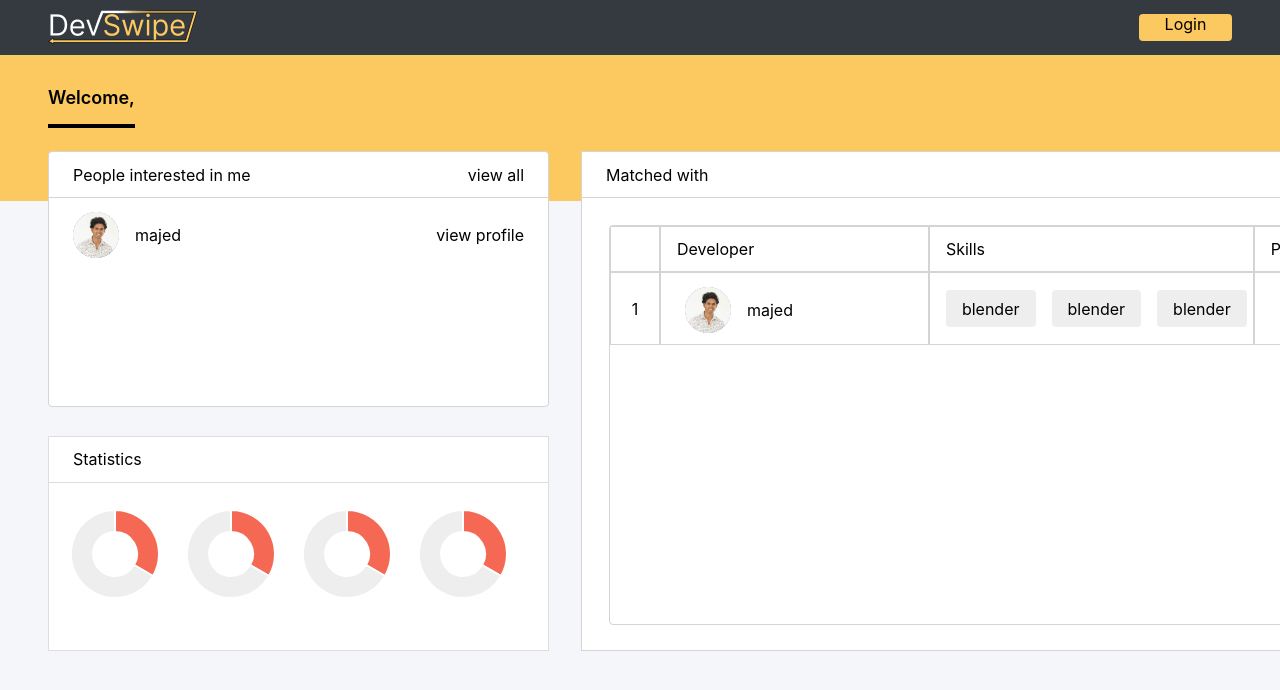
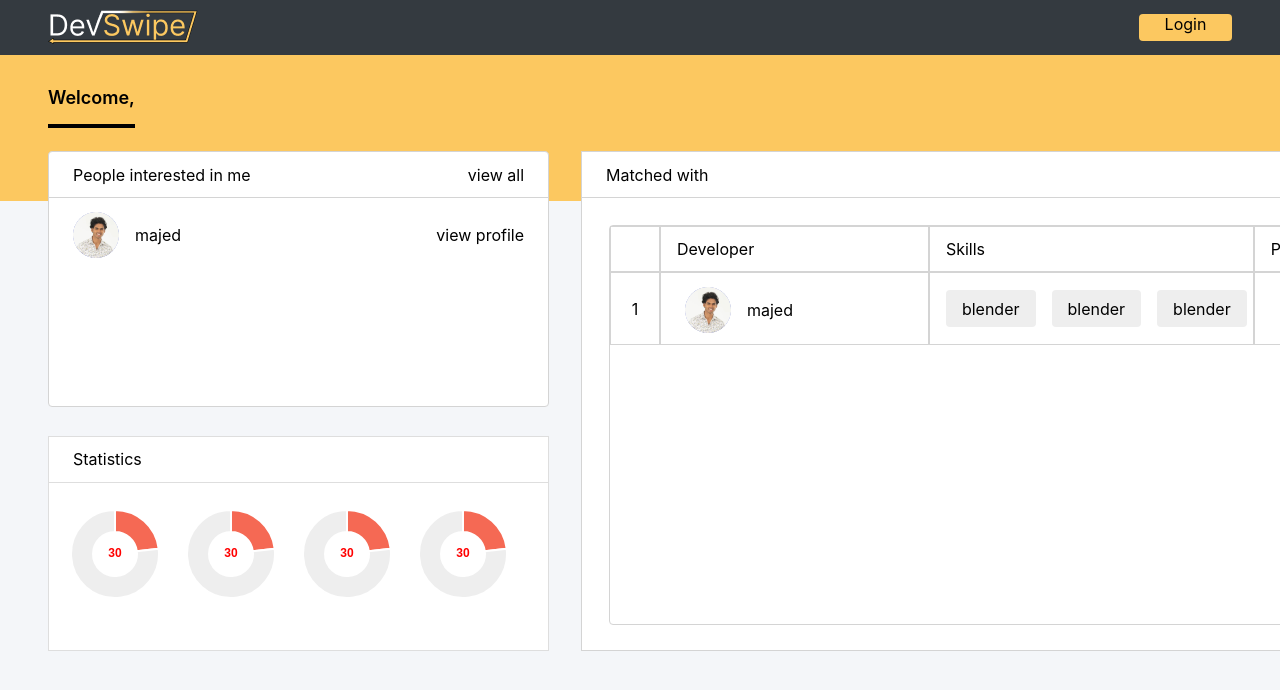
Before and after one commit to Majed-Habli/DevVibe, a React (Create React App) app in the folder Front-End-Website/dev-swipe-web/: page /dashboard in a window 1280 px wide. Shown: the top 690 px of the page. Built offline with nearby package versions, Linux system fonts and the light colour scheme.

Commit message:
Client-Web <> Updated the donut component code.

```diff
--- a/Front-End-Website/dev-swipe-web/src/components/charts/donut/donut.jsx
+++ b/Front-End-Website/dev-swipe-web/src/components/charts/donut/donut.jsx
@@ -12,19 +12,59 @@ const Donut = () =>{
     const data  = {
         labels: [],
         datasets: [{
-            label: 'Poll',
-            data: [3, 6],
+            label: '',
+            data: [30,100],
             backgroundColor: ['#F56954', '#EEEEEE'],
         }]
     }
 
     const options = {
+        responsive: true,
+        plugins: {
+        tooltip: {
+            enabled: false // <-- this option disables tooltips
+        }
+        }
+    }
 
+    const centerText = {
+        id: 'centerText',
+        beforeDatasetsDraw(chart, args, pluginOptions){
+            const {ctx, data} = chart;
+            ctx.save();
+            ctx.font = 'bolder 12px sans-serif';
+            ctx.fillStyle = 'red';
+            ctx.textAlign = 'center';
+            ctx.textBaseLine = 'middle';
+            ctx.fillText(data.datasets[0].data[0], chart.getDatasetMeta(0).data[0].x, chart.getDatasetMeta(0).data[0].y);
+        }
     }
+
+    // const backgroundCircle = {
+    //     id: 'backgroundCircle',
+    //     beforeDatasetsDraw(chart, args, pluginOptions){
+    //         const {ctx} = chart;
+    //         ctx.save();
+
+    //         const x_coord = chart.getDatasetMeta(0).data[0].x;
+    //         const y_coord = chart.getDatasetMeta(0).data[0].y;
+    //         const inner_rad = chart.getDatasetMeta(0).data[0].innerRadius;
+    //         const outer_rad = chart.getDatasetMeta(0).data[0].outerRadius;
+    //         const angle = Math.PI / 180;
+    //         const width = outer_rad - inner_rad;
+
+    //         ctx.beginPath();
+    //         ctx.lineWidth = width;
+    //         ctx.strokeStyle = '#EEEEEE';
+    //         ctx.arc(x_coord, y_coord, outer_rad - width / 2, 0, angle * 360, true)
+    //         ctx.stroke();
+
+    //     }
+    // } backgroundCircle
 
     return(
         <div className={styles.container}>
-            <Doughnut data={data} options={options}/>
+            <Doughnut data={data} options={options} plugins={[ centerText]}/>
         </div>
     )
 }
```
